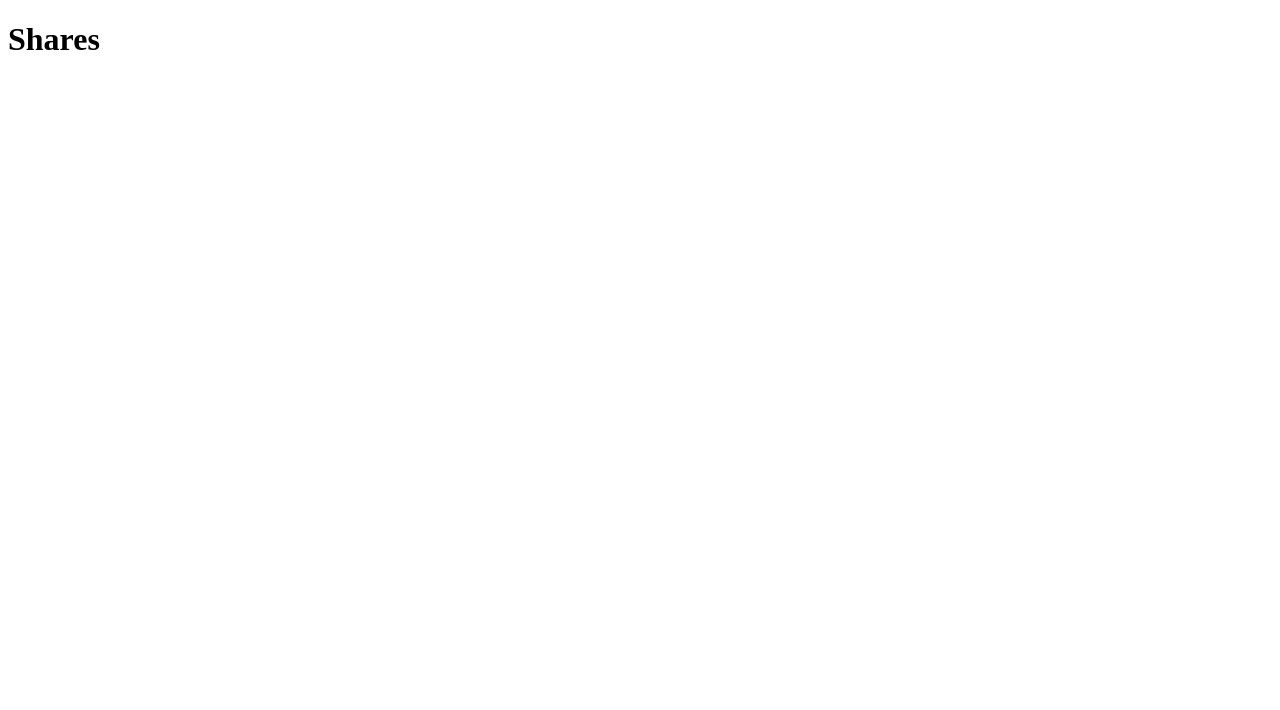
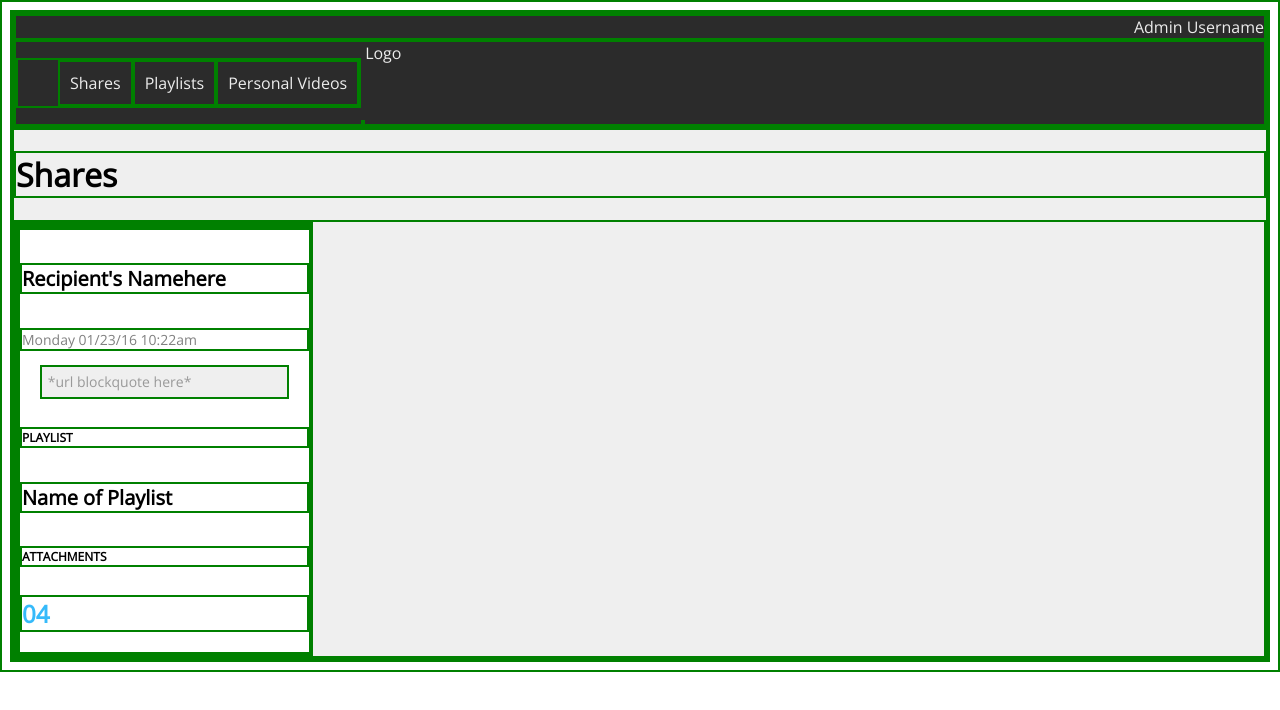
Before and after one commit to NEwertKrocker/static-comp-practice, a plain HTML site: page index.html in a window 1280 px wide. Drawn offline with nearby package versions, Linux system fonts and the light colour scheme.

Commit message:
Add user photos

```diff
--- a/index.html
+++ b/index.html
@@ -2,31 +2,50 @@
 <html>
   <head>
     <meta charset="UTF-8">
-    <link rel="stylesheet" type="text/css" href="/styles.css">
+    <link rel="preconnect" href="https://fonts.googleapis.com">
+    <link rel="preconnect" href="https://fonts.gstatic.com" crossorigin>
+    <link href="https://fonts.googleapis.com/css2?family=Open+Sans:wght@300&display=swap" rel="stylesheet">
+    <link rel="stylesheet" href="styles.css">
     <title></title>
   </head>
   <body>
     <header>
-      <nav>
-        <!-- username dropdown goes here -->
+      <nav id="userInfo">
+        Admin Username
       </nav>
       <nav>
+        <ul>
+          <li> Shares </li>
+          <li> Playlists </li>
+          <li> Personal Videos </li>
+        </ul>
+        <img id="siteLogo"> Logo </img>
         <!-- shares, playlists, personal videos, logo -->
       </nav>
     </header>
     <main>
       <h1> Shares </h1>
-      <section>
+      <section id="cardGrid">
         <!-- card grid goes here -->
-        <article>
+        <article class="recipient-card">
           <!-- interior of card -->
-          <div>
+          <div class="recipient-photo">
             <!-- card header, photo, views -->
           </div>
           <div>
+            <h5>Recipient's Namehere</h5>
+            <p class="date-and-time">Monday 01/23/16 10:22am</p>
+            <blockquote>
+              *url blockquote here*
+            </blockquote>
+            <h6>PLAYLIST</h6>
+            <h5>Name of Playlist</h5>
+            <h6>ATTACHMENTS</h6>
+            <h2>04</h2>
             <!-- card body -->
           </div>
         </article>
+
       </section>
     </main>
   </body>
--- a/styles.css
+++ b/styles.css
@@ -0,0 +1,67 @@
+* {
+  border: 2px solid green;
+  font-family: 'Open Sans', sans-serif;
+}
+
+nav {
+  background-color: #2b2b2b;
+  color: #ececec;
+  display: flex;
+}
+
+ul {
+  list-style-type: none;
+  display: flex;
+}
+
+li {
+  padding: 10px;
+}
+
+main,
+blockquote {
+  background-color: #efefef;
+}
+
+h5 {
+  font-size: 20px;
+}
+
+h6 {
+  font-size: 12px;
+}
+
+h2 {
+  color: #36bafa;
+}
+
+blockquote {
+  color: #999999;
+  font-size: 14px;
+  padding: 2%;
+  margin: 12px 20px;
+}
+
+.recipient-card {
+  background-color: #ffffff;
+}
+
+.date-and-time {
+  font-weight: lighter;
+  color: gray;
+  font-size: 14px;
+}
+
+#userInfo {
+  justify-content: flex-end;
+}
+
+#siteLogo {
+  align-self: flex-end;
+}
+
+#cardGrid {
+  display: grid;
+  grid-template-columns: repeat(4, 1fr);
+  grid-gap: 20px;
+}
```
Also changed, not shown: userphoto1.jpeg (added), userphoto2.jpeg (added), userphoto3.jpeg (added), userphoto4.jpeg (added), userphoto5.jpeg (added), userphoto6.jpeg (added), userphoto7.jpeg (added), userphoto8.jpeg (added).
